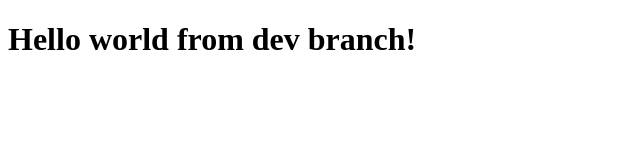
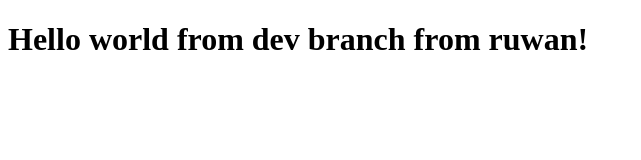
Before and after one commit to RuwanCoding/git-lab-activity, a plain HTML site: page index.html in a window 1280 px wide. Shown: the whole page, without its empty margins (0-641 px from the left). Drawn offline with Linux system fonts and the light colour scheme.

Commit message:
Update dev header

```diff
--- a/index.html
+++ b/index.html
@@ -6,6 +6,6 @@
     <title>Document</title>
 </head>
 <body>
-    <h1>Hello world from dev branch!</h1>
+    <h1>Hello world from dev branch from ruwan!</h1>
 </body>
 </html>
```
